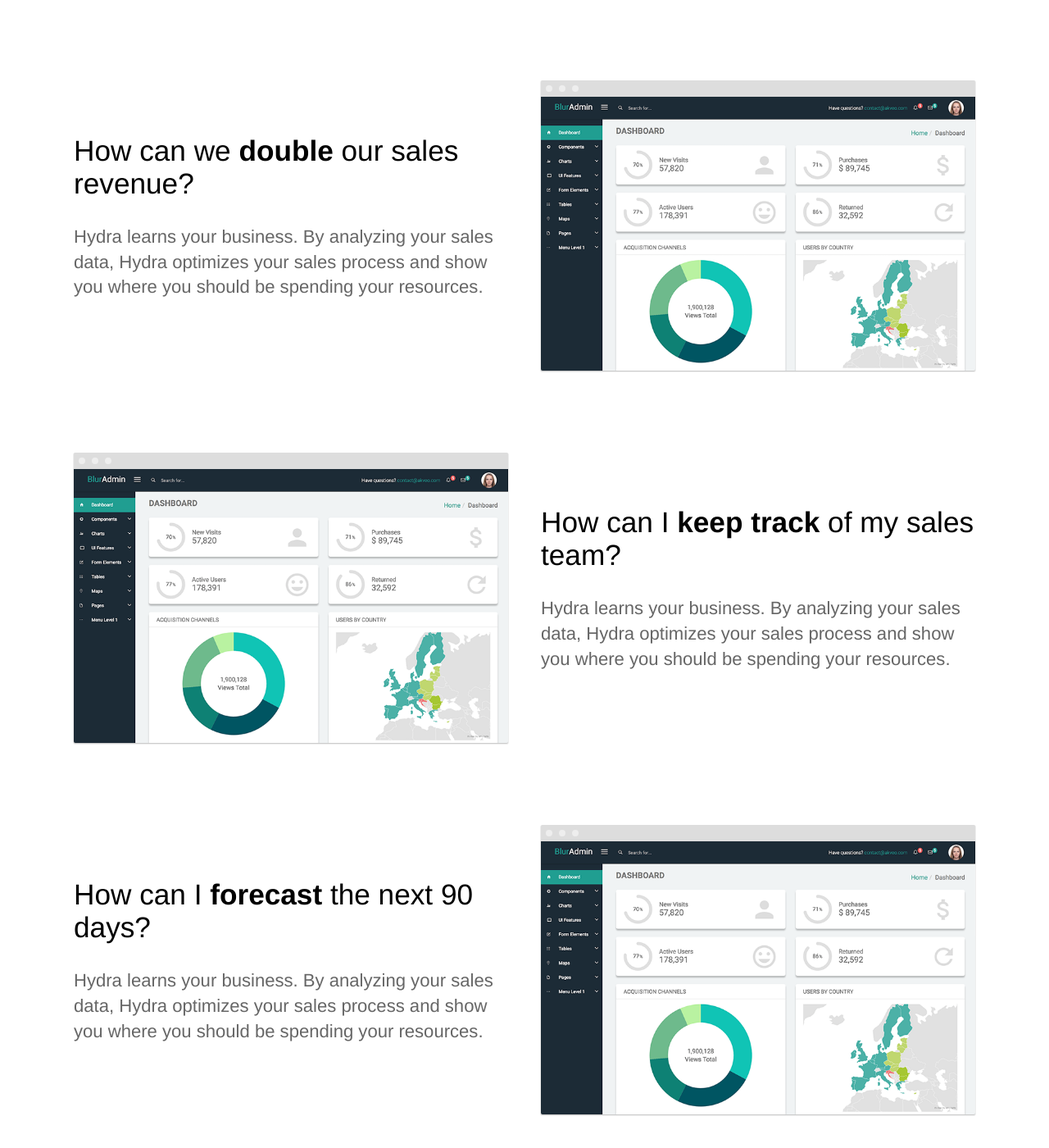
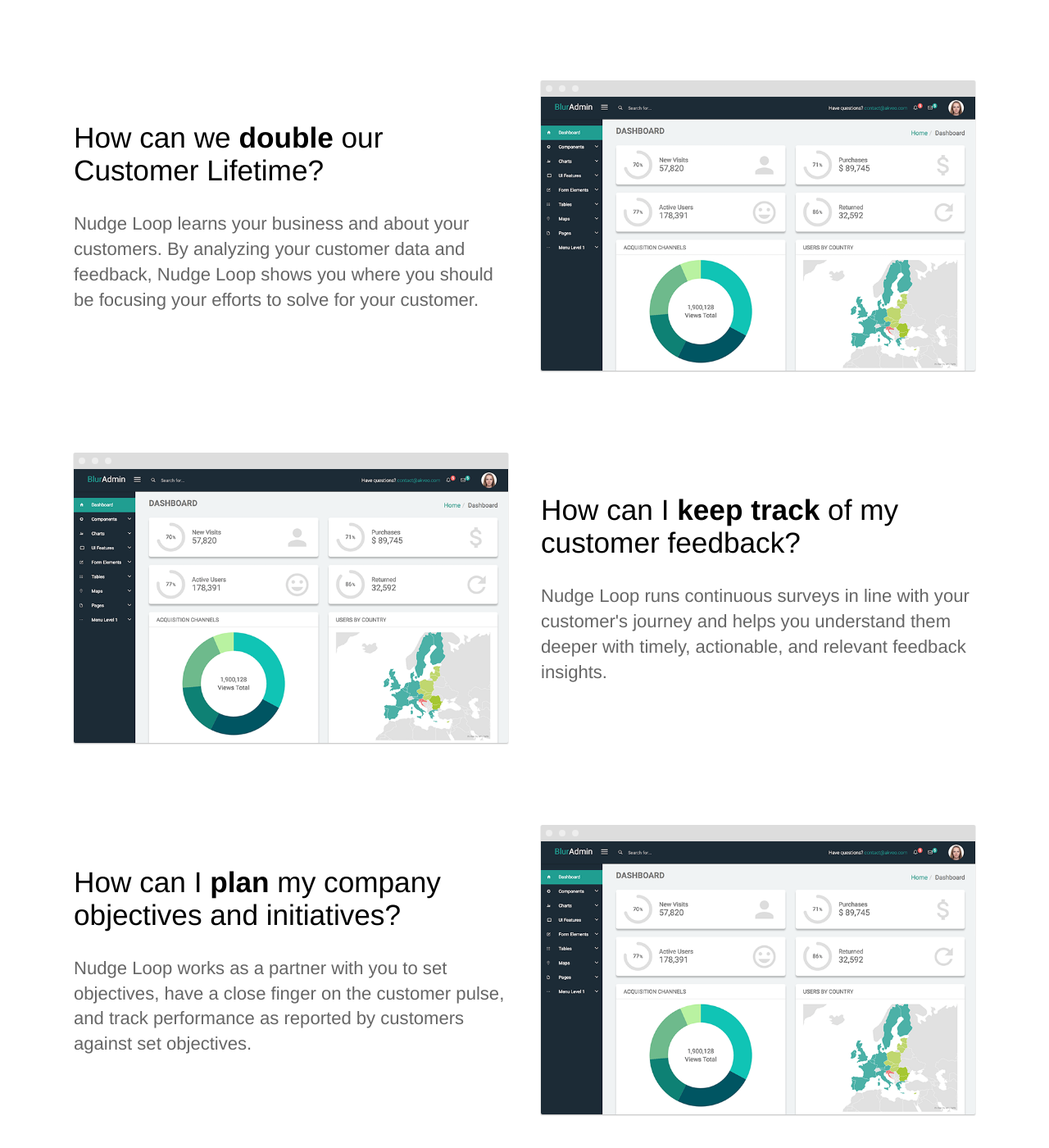
Before and after one commit to anilgeorge04/nudgeloop, a Jekyll site: the page built from index.html, in a window 1280 px wide and 1400 px high, scrolled down 1047 px. Shown: the whole window at 82% size. Built offline with Jekyll 4.4.1, drawn with Linux system fonts in a browser that asks for light colours; some of the changed text lies outside the part shown.

```diff
--- a/index.html
+++ b/index.html
@@ -6,7 +6,7 @@ description: Next generation CX tools to empower businesses with actionable cust
 	<div class="text-container">
 		<h1 class="editable">Customer Experience will <strong>never be the same</strong></h1>
 		<p class="subtext editable">{{ page.description }}</p>
-		<div class="cta button alt"><a href="{{ site.baseurl }}/sign-up/">Get Started Free</a></div>
+		<div class="cta button alt"><a href="{{ site.baseurl }}/get-started/">Get Started Now</a></div>
 		<div>
 			<img src="{{ site.baseurl }}/images/dashboard.png" alt="Screenshot" class="screenshot editable" />
 		</div>
@@ -17,8 +17,8 @@ description: Next generation CX tools to empower businesses with actionable cust
 	<section>
 		<div class="container flex">
 			<div class="text editable">
-				<h2>How can we <strong>double</strong> our sales revenue?</h2>
-				<p>Hydra learns your business. By analyzing your sales data, Hydra optimizes your sales process and show you where you should be spending your resources. </p>
+				<h2>How can we <strong>double</strong> our Customer Lifetime?</h2>
+				<p>Nudge Loop learns your business and about your customers. By analyzing your customer data and feedback, Nudge Loop shows you where you should be focusing your efforts to solve for your customer. </p>
 			</div>
 			<div class="image">
 				<img src="{{ site.baseurl }}/images/dashboard.png" alt="Screenshot" class="screenshot editable" />
@@ -29,8 +29,8 @@ description: Next generation CX tools to empower businesses with actionable cust
 	<section>
 		<div class="container flex">
 			<div class="text editable">
-				<h2>How can I <strong>keep track</strong> of my sales team?</h2>
-				<p>Hydra learns your business. By analyzing your sales data, Hydra optimizes your sales process and show you where you should be spending your resources.</p>
+				<h2>How can I <strong>keep track</strong> of my customer feedback?</h2>
+				<p>Nudge Loop runs continuous surveys in line with your customer's journey and helps you understand them deeper with timely, actionable, and relevant feedback insights.</p>
 			</div>
 			<div class="image">
 				<img src="{{ site.baseurl }}/images/dashboard.png" alt="Screenshot" class="screenshot editable" />
@@ -41,8 +41,8 @@ description: Next generation CX tools to empower businesses with actionable cust
 	<section>
 		<div class="container flex">
 			<div class="text editable">
-				<h2>How can I <strong>forecast</strong> the next 90 days?</h2>
-				<p>Hydra learns your business. By analyzing your sales data, Hydra optimizes your sales process and show you where you should be spending your resources.</p>
+				<h2>How can I <strong>plan</strong> my company objectives and initiatives?</h2>
+				<p>Nudge Loop works as a partner with you to set objectives, have a close finger on the customer pulse, and track performance as reported by customers against set objectives.</p>
 			</div>
 			<div class="image">
 				<img src="{{ site.baseurl }}/images/dashboard.png" alt="Screenshot" class="screenshot editable" />
@@ -53,10 +53,17 @@ description: Next generation CX tools to empower businesses with actionable cust
 	<section class="testimonial">
 		<div class="container flex">
 			<div class="testimonial-block">
-				<div class="square-image"><img src="https://source.unsplash.com/6anudmpILw4/600x400" alt="Tanmay Shah" class="editable"></div>
+				<div class="square-image"><img src="/images/team/tanmay.jpg" alt="Tanmay Shah" class="editable"></div>
 				<blockquote>
 					<p class="editable">Nudge Loop has shaped the business we have today. We have a repeatable customer survey process and a strategy to act on customer feedback. I recommend Nudge Loop to any business looking to align all functions to solve real customer problems.</p>
-					<p class="editable author">Tanmay Shah - Leadership Team at Imaginarium.</p>
+					<p class="editable author">Tanmay Shah - Leadership Team at Imaginarium</p>
+				</blockquote>
+			</div>
+			<div class="testimonial-block">
+				<div class="square-image"><img src="/images/team/prateek.jpg" alt="Prateek Gupta" class="editable"></div>
+				<blockquote>
+					<p class="editable">Nudge Loop is the solution we desperately needed as we scaled our retainer engagements. It helped us build a stronger sense of what our customers wanted and align our internal programs accordingly.</p>
+					<p class="editable author">Prateek Gupta - Data & Engineering at Numadic</p>
 				</blockquote>
 			</div>
 		</div>
```
Also changed, not shown: contact.html (+9 -9 lines).
